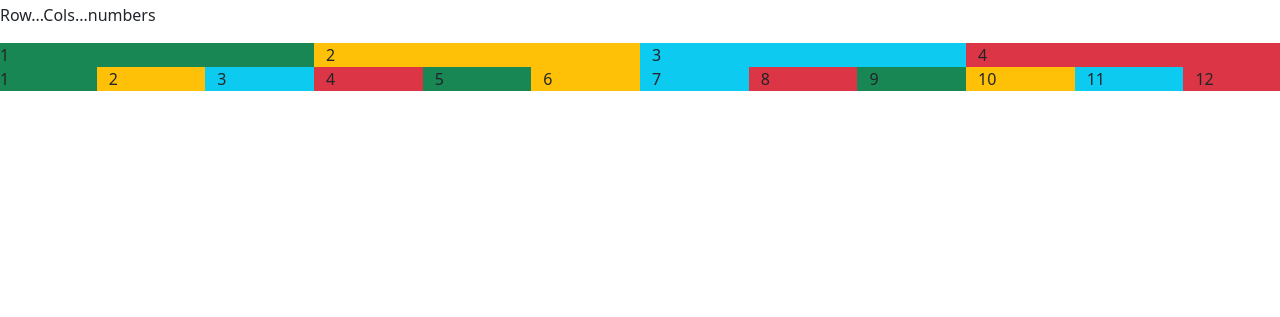
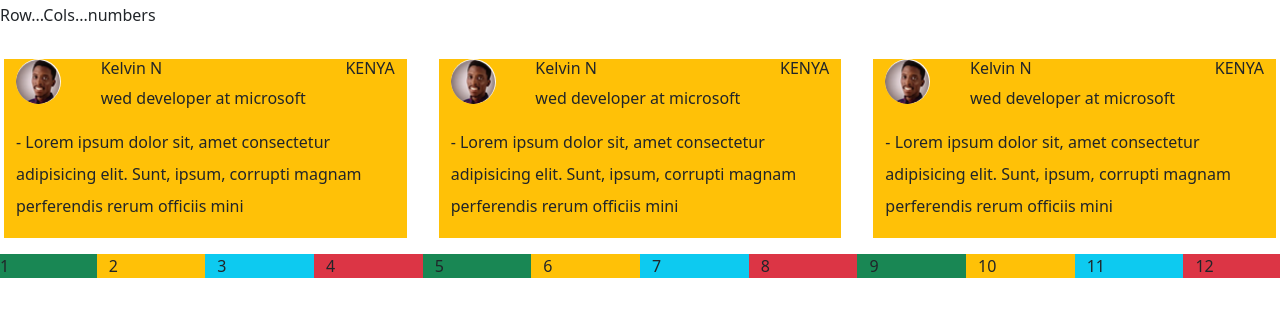
Before and after one commit to johnpaulmaina49-sketch/PAUL, a plain HTML site: page lesson one.html in a window 1280 px wide. Shown: the part 401-718 px from the top of the page. Drawn offline with nearby package versions, Linux system fonts and the light colour scheme.

Commit message:
changed some divs into rows and cards into cols

```diff
--- a/lesson one.html
+++ b/lesson one.html
@@ -23,13 +23,60 @@
     <hr>
     <h1>GRID-SYSTEM</h1>
     <P>Row...Cols...numbers</P>
-   <div CLASS="row">
-    <div class="col bg-success">1</div>
-    <div class="col bg-warning">2</div>
-    <div class="col bg-info">3</div>
-    <div class="col bg-danger">4</div>
+   <div CLASS="row ">
+    <div class="col m-3 bg-warning ">
+      <!-- <div class="pink card p-3 rounded-4 m-3 border-0"> -->
+          <div class="card-body d-flex justify-content-between">
+             <img src="assets/images/kevin.png" class="rounded-circle" alt="" width="45" height="45">
+             <div>
+
+              <h6>Kelvin N </h6>
+              <P class=" class text-nowrap bd-highlight">wed developer at microsoft </P>
+              </div>
+              <div>
+              <h6>KENYA</h6>
+              </div>
+             </div>
+             <p class="w-70 lh-lg"> - Lorem ipsum dolor sit, amet consectetur adipisicing elit. Sunt, ipsum, corrupti magnam perferendis rerum officiis mini </p>
+        </div>
+<!-- </div> -->
+    <div class="col m-3 bg-warning  ">
+      <!-- <div class="pink card p-3 rounded-4 m-3 border-0"> -->
+          <div class="card-body d-flex justify-content-between">
+             <img src="assets/images/kevin.png" class="rounded-circle" alt="" width="45" height="45">
+             <div>
+
+              <h6>Kelvin N </h6>
+              <P class=" class text-nowrap bd-highlight">wed developer at microsoft </P>
+              </div>
+              <div>
+              <h6>KENYA</h6>
+              </div>
+             </div>
+             <p class="w-70 lh-lg"> - Lorem ipsum dolor sit, amet consectetur adipisicing elit. Sunt, ipsum, corrupti magnam perferendis rerum officiis mini </p>
+        </div>
+<!-- </div> -->
+
+
+    <div class="col m-3 bg-warning ">
+      <!-- <div class="pink card p-3 rounded-4 m-3 border-0"> -->
+          <div class="card-body d-flex justify-content-between">
+             <img src="assets/images/kevin.png" class="rounded-circle" alt="" width="45" height="45">
+             <div>
+
+              <h6>Kelvin N </h6>
+              <P class=" class text-nowrap bd-highlight">wed developer at microsoft </P>
+              </div>
+              <div>
+              <h6>KENYA</h6>
+              </div>
+             </div>
+             <p class="w-70 lh-lg"> - Lorem ipsum dolor sit, amet consectetur adipisicing elit. Sunt, ipsum, corrupti magnam perferendis rerum officiis mini </p>
+        </div>
+<!-- </div> -->
+
   </div>
-    <div CLASS="row">
+  <div class="row">
     <div class="col bg-success">1</div>
     <div class="col bg-warning">2</div>
     <div class="col bg-info">3</div>
```
Also changed, not shown: index.html (+5 -5 lines).
